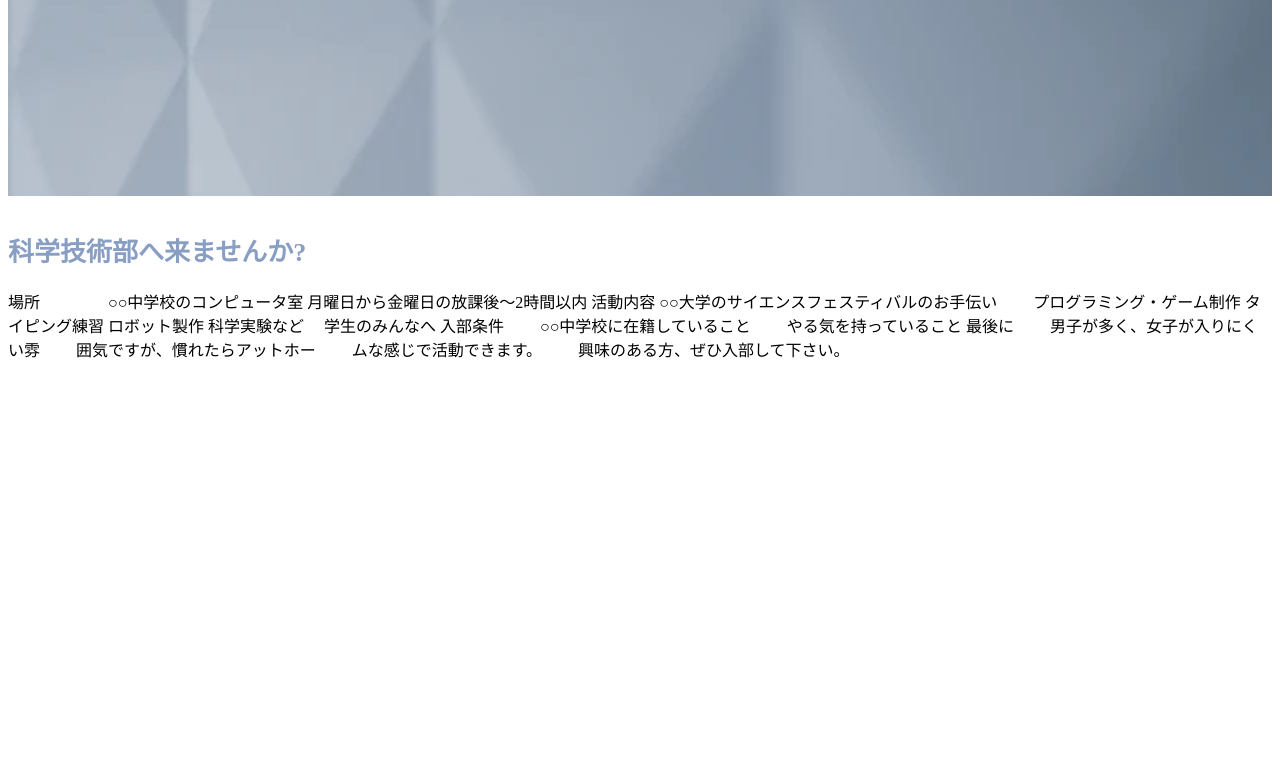
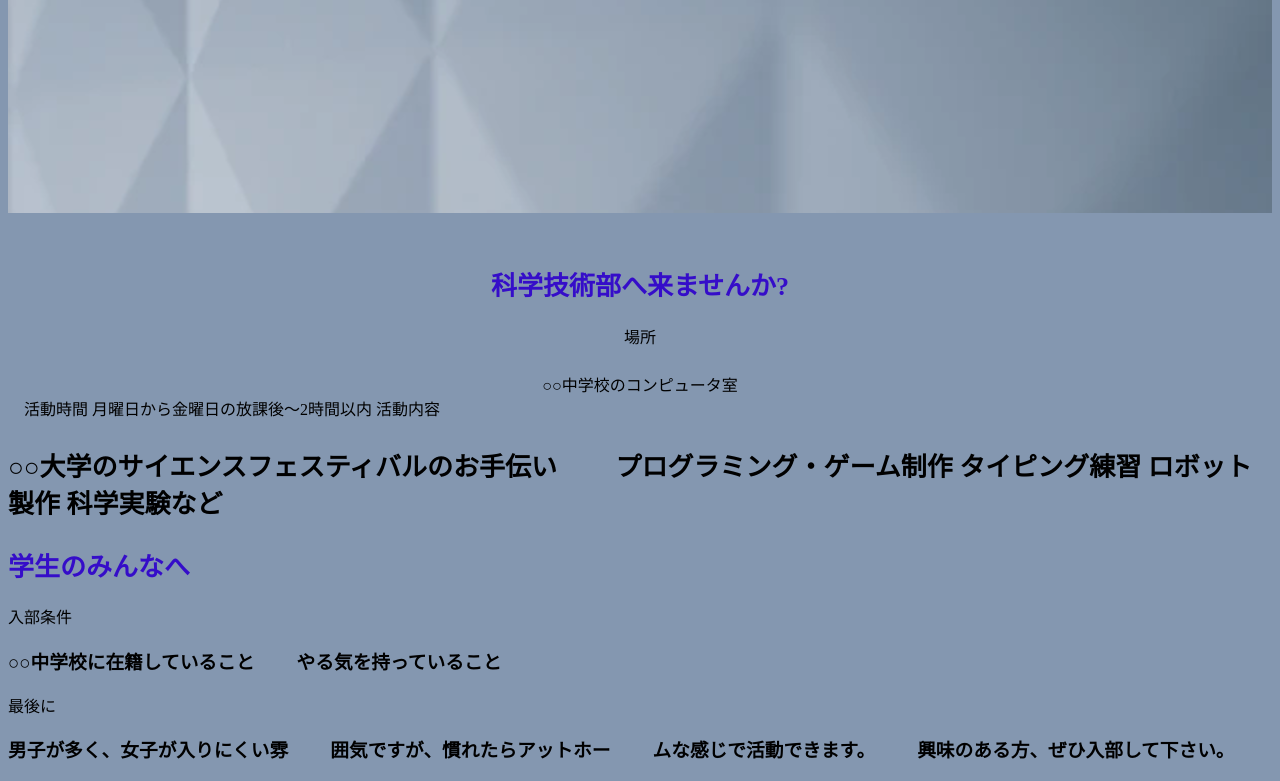
Before and after one commit to kmjtwk/kmjtwk.github.io, a plain HTML site: page index.html in a window 1280 px wide. Shown: the part 139-920 px from the top of the page. Before the commit the page ends 800 px from the top, so only its background shows below. Drawn offline with Linux system fonts and the light colour scheme.

Commit message:
Add files via upload

```diff
--- a/index.html
+++ b/index.html
@@ -25,27 +25,30 @@
     <img src="https://i.ibb.co/4S6XH0V/image.jpg" alt="image" border="0">
     </div> -->
  <div class="club">
-    <h1>○○中学校の科学技術部の紹介</h1>
-    <h2>科学技術部へ来ませんか?</h2>
-    場所
-    ○○中学校のコンピュータ室
+    <div class="header-container"><center><p>○○中学校の科学技術部の紹介</p></center></div>
+    <center><h2>科学技術部へ来ませんか?</h2></center>
+    <center>場所</center>
+    <center>○○中学校のコンピュータ室</center>
+  　活動時間
    月曜日から金曜日の放課後～2時間以内
    活動内容
-   ○○大学のサイエンスフェスティバルのお手伝い
+   <h3>○○大学のサイエンスフェスティバルのお手伝い
    プログラミング・ゲーム制作
    タイピング練習
    ロボット製作
-   科学実験など
-   学生のみんなへ
+   科学実験など</h3>
+   </div>
+   <div class="students">
+   <h2>学生のみんなへ</h2>
    入部条件
-　　○○中学校に在籍していること
-　　やる気を持っていること
+　　<h3>○○中学校に在籍していること
+　　やる気を持っていること</h3>
     最後に
-　　男子が多く、女子が入りにくい雰
+　　<h3>男子が多く、女子が入りにくい雰
 　　囲気ですが、慣れたらアットホー
 　　ムな感じで活動できます。
-　　興味のある方、ぜひ入部して下さい。
-  </div>
+　　興味のある方、ぜひ入部して下さい。</h3>
+   </div>
 </body>
 
 </html>
--- a/style.css
+++ b/style.css
@@ -1,22 +1,27 @@
-h1 {
-    color: rgb(0, 110, 255);
-    background-color: skyblue;
-    }
-.marin h2 {
-    color:cadetblue;
+.header-container {
+    background-image:url(club.png);
 }
 body {
-    background:
+    background-color:#8497B0;
 }
-.club h1 {
+.club p {
     font-size:52px;
     color:#80BD9E;
-    font-family:"游ゴシック";
-    background-image:url("./背景1.png");
+    font-family:"游ゴシック Light";
     height: 300px;
-
+    width:max-content;
 }
 .club h2 {
-    color:#889EC3;
+    color:#350DC9;
     font-size:26px;
+    font-family:"游ゴシック Light";
 }
+.club h3 {
+    font-size:26px;
+    font-family:"游ゴシック Light";
+}
+.students h2 {
+    color:#350DC9;
+    font-size:26px;
+    font-family:"游ゴシック Light";
+}
```
Also changed, not shown: club.png (added).
